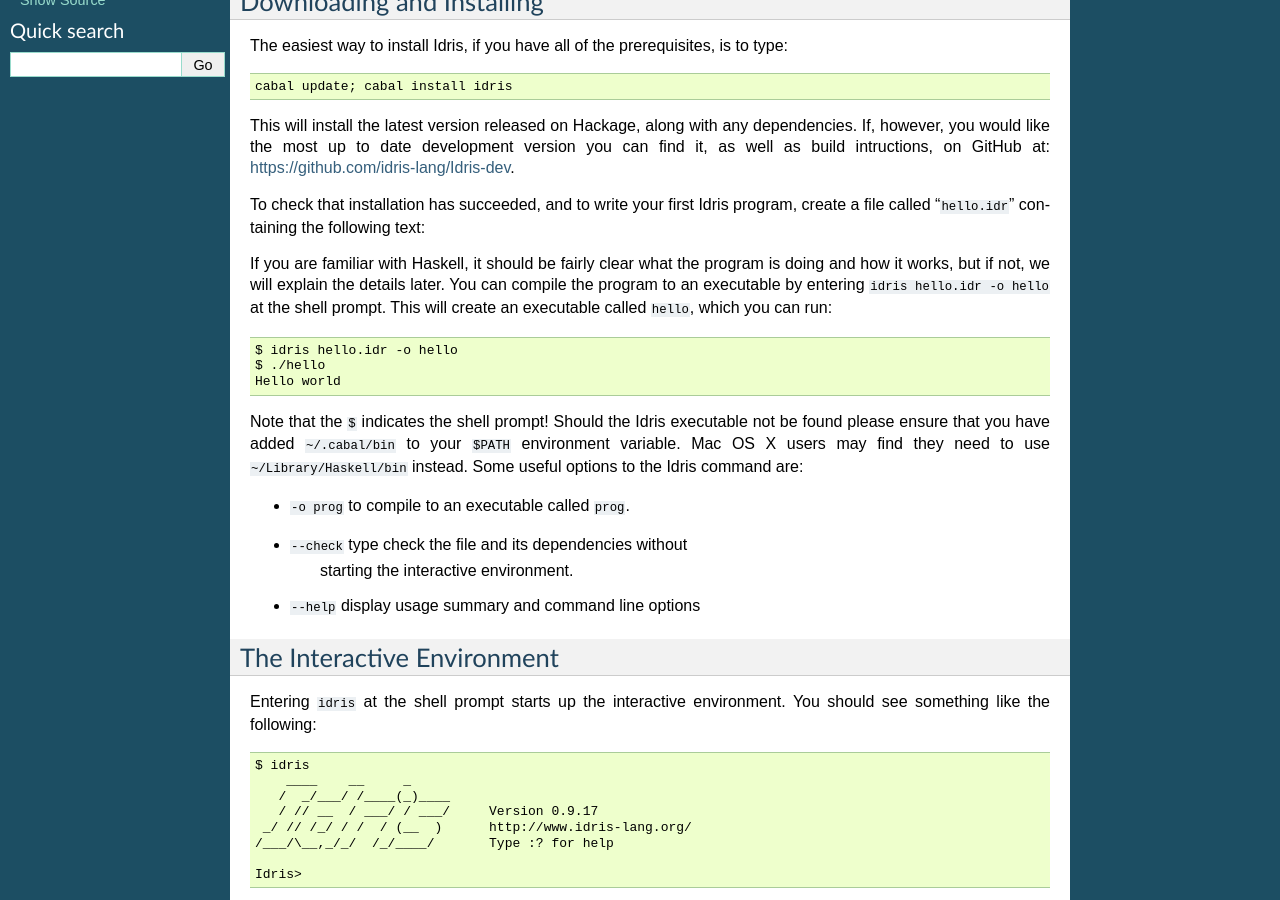
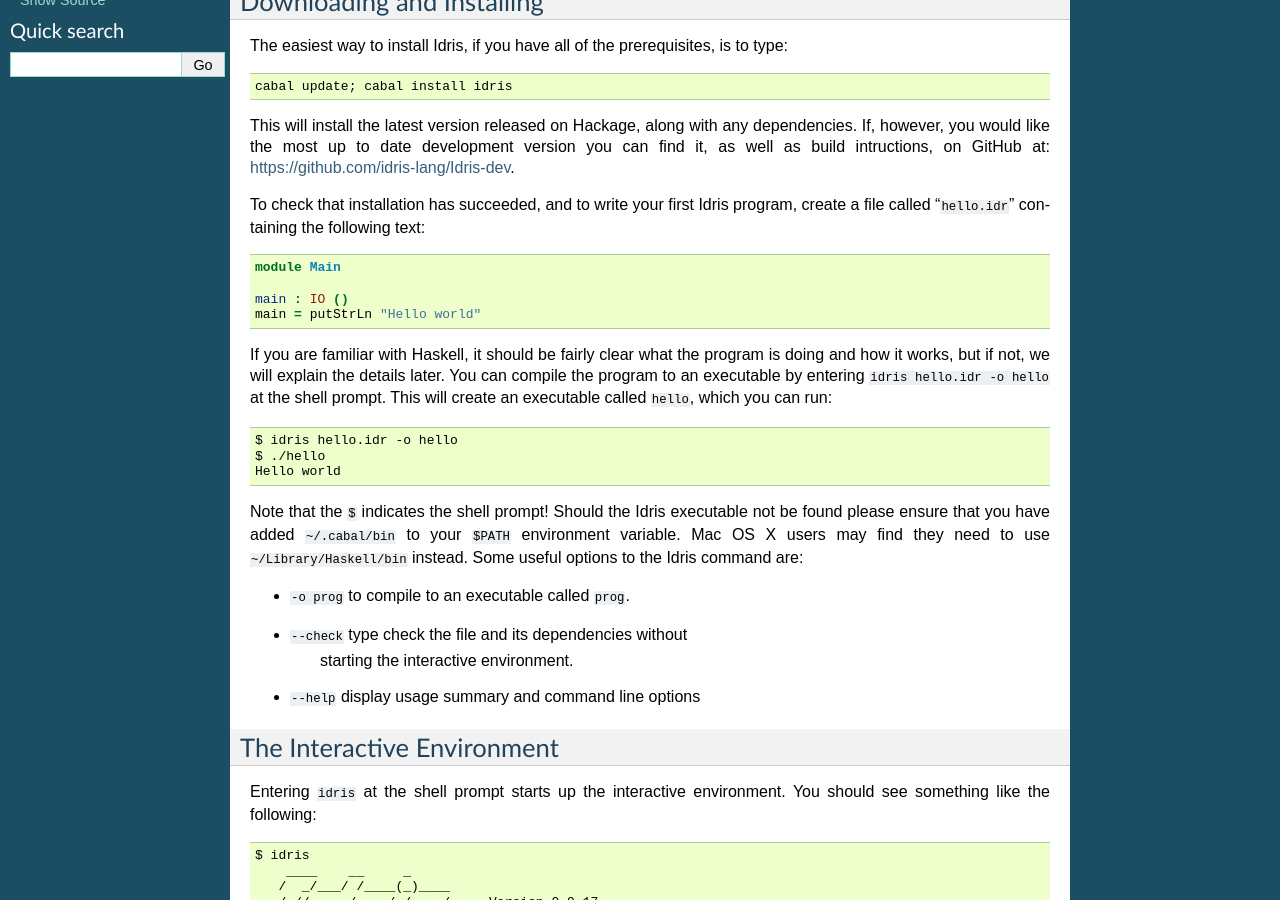
Before and after one commit to idris-lang/Idris-dev, a Sphinx documentation site: the page built from docs/tutorial/starting.rst, in a window 1280 px wide and 900 px high, scrolled down 328 px. Built offline with Sphinx 7.4.7, drawn with Linux system fonts in a browser that asks for light colours; formulas are drawn with MathJax 3.

Commit message:
Added missing example.

```diff
--- a/docs/tutorial/starting.rst
+++ b/docs/tutorial/starting.rst
@@ -35,6 +35,13 @@
 To check that installation has succeeded, and to write your first
 Idris program, create a file called “``hello.idr``” containing the
 following text:
+
+.. code-block:: idris
+
+    module Main
+
+    main : IO ()
+    main = putStrLn "Hello world"
 
 If you are familiar with Haskell, it should be fairly clear what the
 program is doing and how it works, but if not, we will explain the
```
